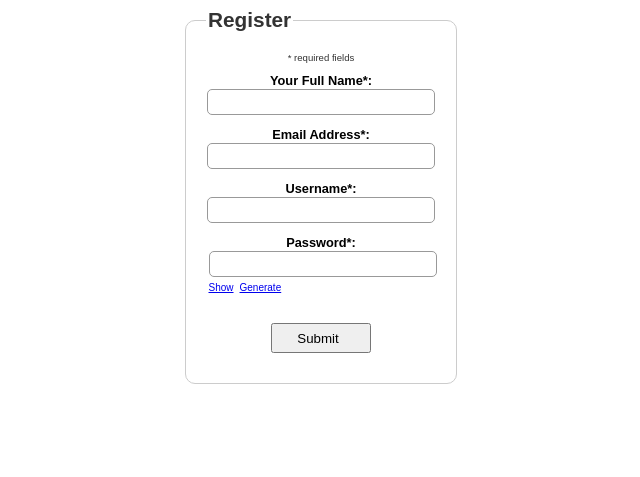
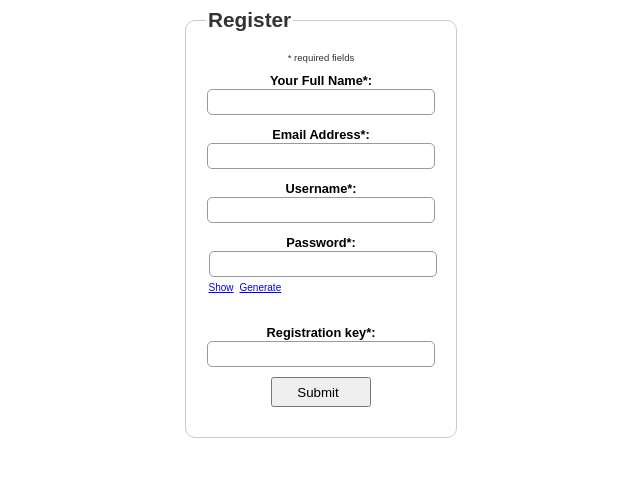
Before and after one commit to deathmarine/mbukkit-db, a PHP site: page / in a window 1280 px wide. Shown: the top 477 px of the page, without its empty margins (319-959 px from the left). Run offline with PHP 8.4, Linux system fonts and the light colour scheme; data that the repository does not hold is empty; some libraries are stand-ins or nearby versions.

Commit message:
Add registration key (0e0b33582b3c6402313905193037472f) field
This will prevent non-staff from stumbling onto the registration page and signing up. Staff who have not yet signed up will need to supply the key "0e0b33582b3c6402313905193037472f" to register.

```diff
--- a/src/php/index.php
+++ b/src/php/index.php
@@ -3,10 +3,21 @@ require_once("./include/membersite_config.php");
 
 if(isset($_POST['submitted']))
 {
-   if($fgmembersite->RegisterUser())
+
+   $regKey = '';
+   $_POST['key'] = hash("whirlpool", $_POST['key']);
+   if ($_POST['key'] != "227d12052ca566f38c7c92fc57157d8592a8240f73d4b054fc0122bf5951d34ccb3e9ec5b8210167f6bfb6663529ca159d2814023f38b9c0571226449507ec8a")
    {
-        $fgmembersite->RedirectToURL("thank-you.html");
+        $regKey = 'Invalid key!';
    }
+   else
+   {
+        if($fgmembersite->RegisterUser())
+        {
+             $fgmembersite->RedirectToURL("thank-you.html");
+        }
+   }
+
 }
 
 ?>
@@ -57,6 +68,11 @@ if(isset($_POST['submitted']))
     </noscript>
     <div id='register_password_errorloc' class='error' style='clear:both'></div>
 </div>
+<div class='container'>
+    <label for='username' >Registration key*:</label><br/>
+    <input type='text' name='key' id='key' value='' maxlength="50" /><br/>
+    <span id='register_key_errorloc' class='error'><?php echo $regKey; ?></span>
+</div>
 
 <div class='container'>
     <input type='submit' name='Submit' value='Submit' />
@@ -85,6 +101,8 @@ Uses the excellent form validation script from JavaScript-coder.com-->
 
     frmvalidator.addValidation("password","req","Please provide a password");
 
+    frmvalidator.addValidation("key","req","Please provide the registration key");
+
 // ]]>
 </script>
 
```
